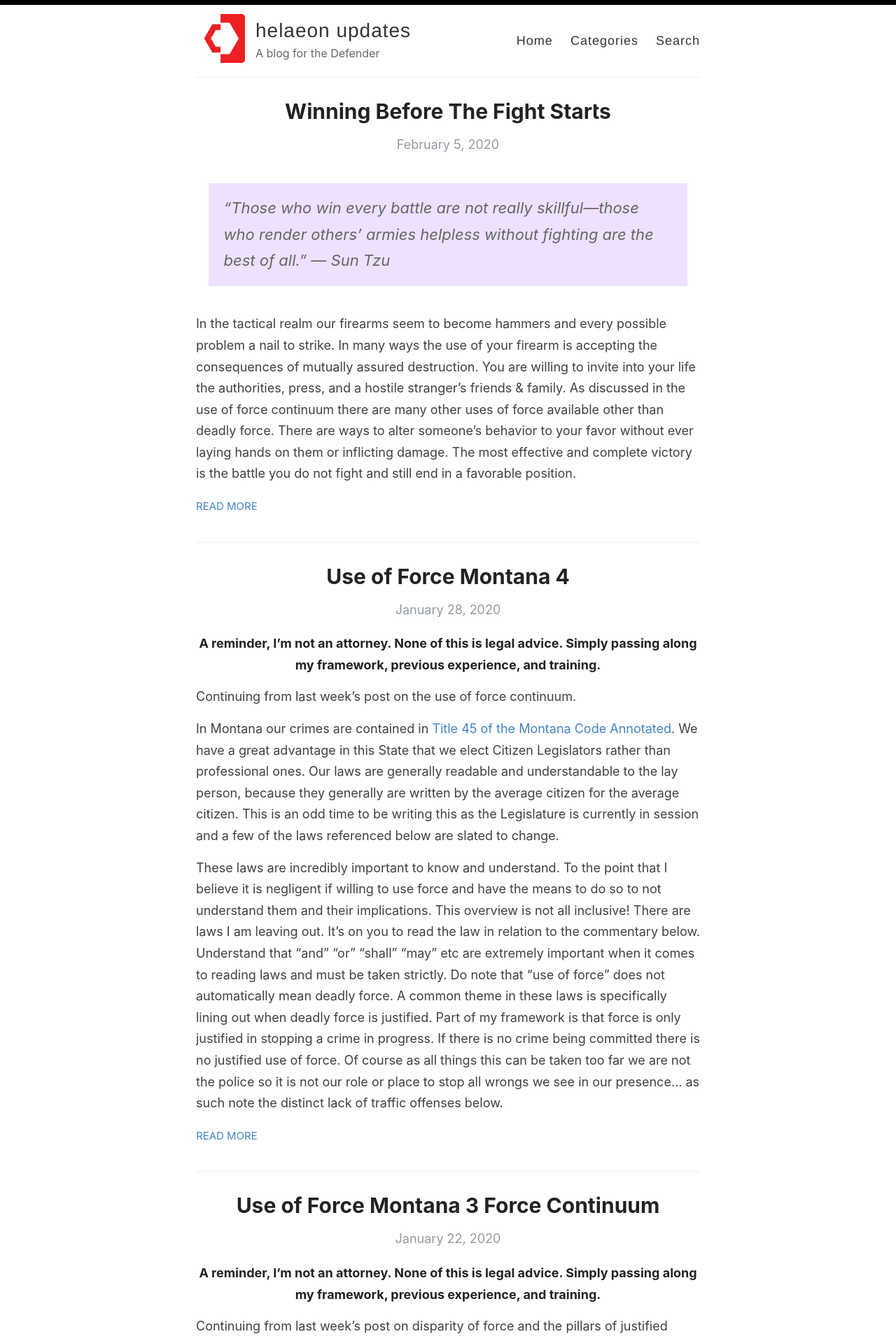
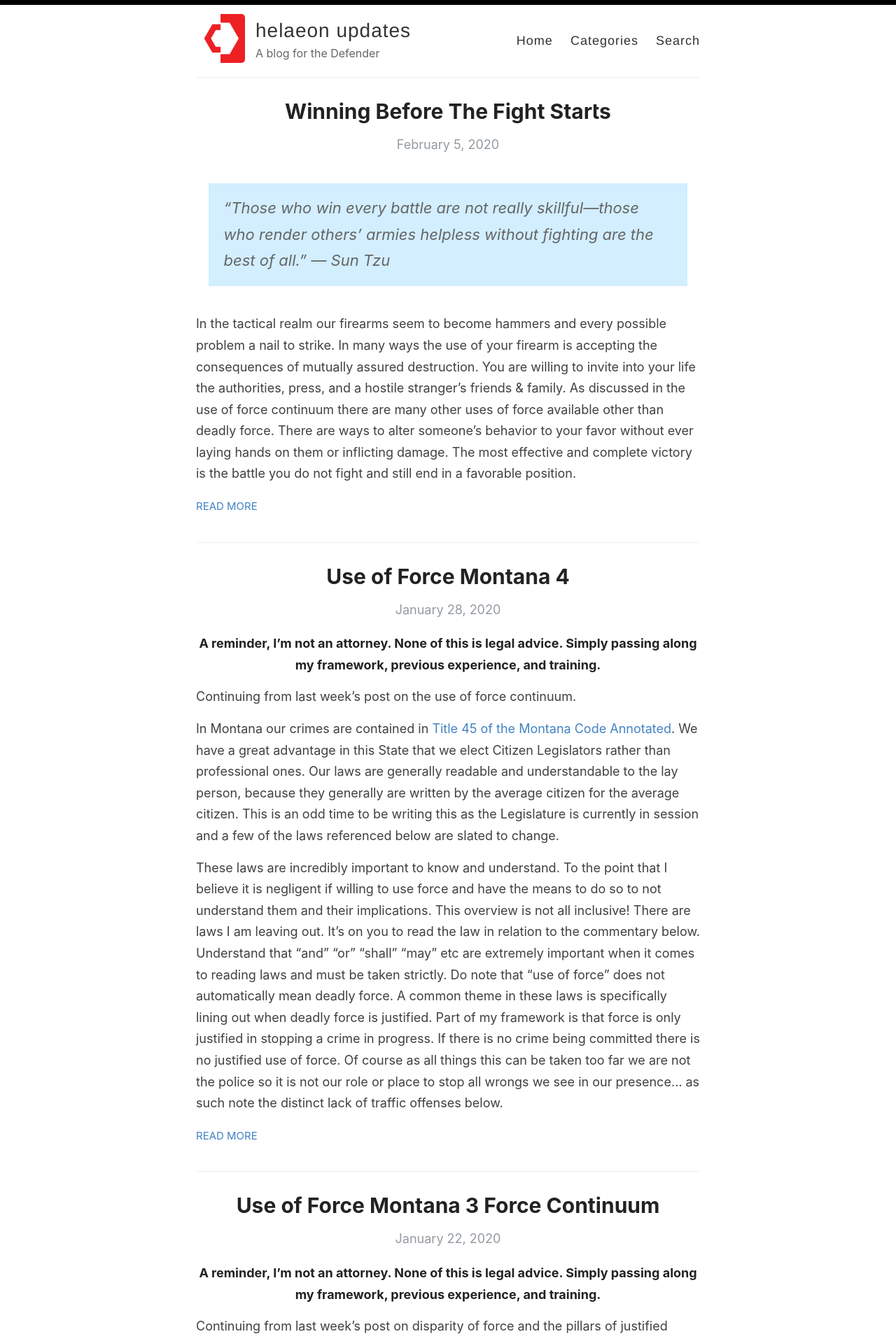
Before and after one commit to helaeon/helaeon.github.io, a Jekyll site: the page built from index.html, in a window 1280 px wide. Shown: the top 1917 px of the page at 70% size. Built offline with Jekyll 4.4.1, drawn with Linux system fonts in a browser that asks for light colours; the list of posts is cut into pages by our own code.

Commit message:
Update style.scss

```diff
--- a/assets/style.scss
+++ b/assets/style.scss
@@ -378,7 +378,7 @@ nav {
     color: $gray;
     font-size: 22px;
     font-style: italic;
-    background-color: #ede1ff;
+    background-color: #d2eeff;
   }
 
   .you-may-like{
```
